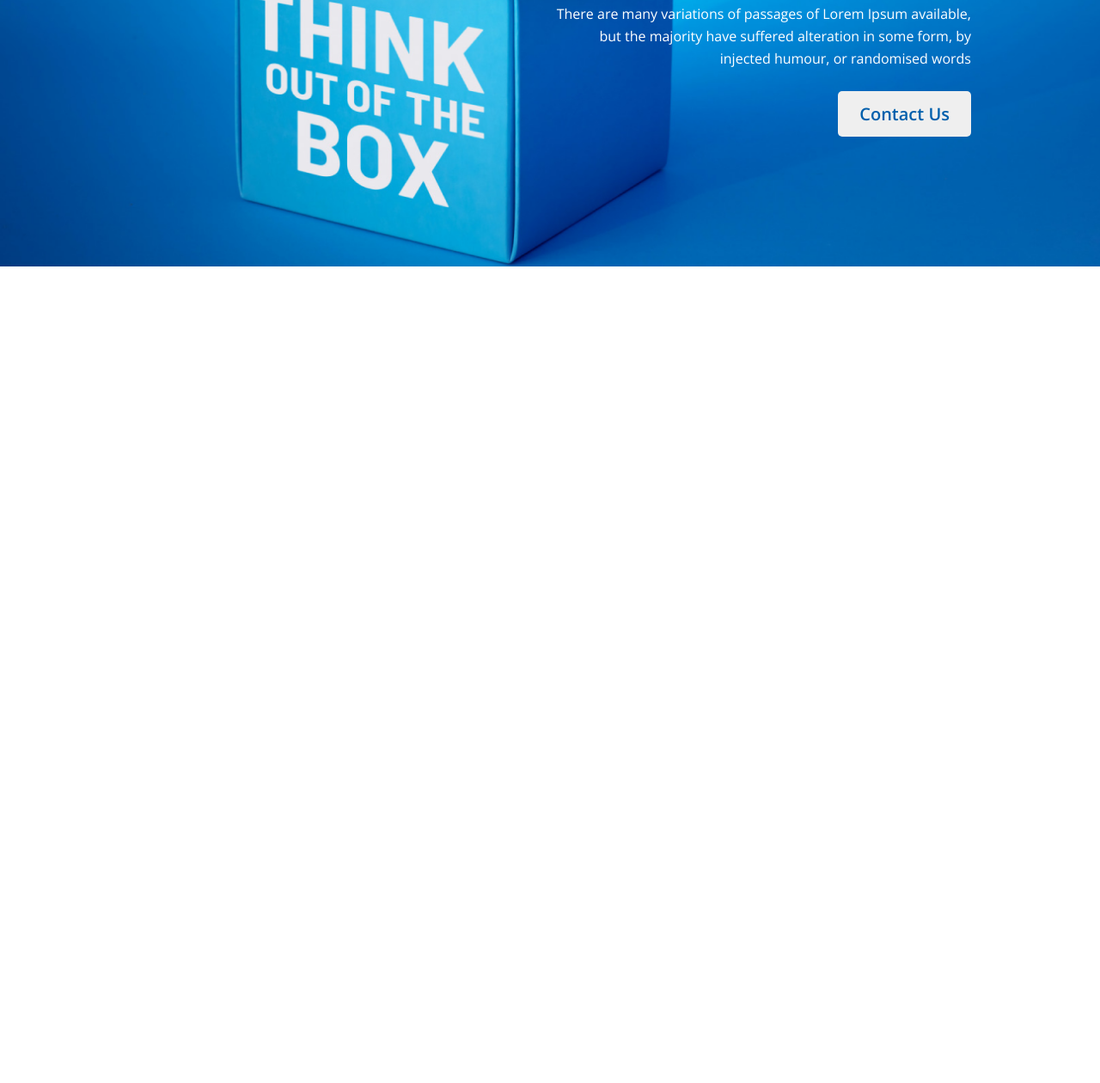
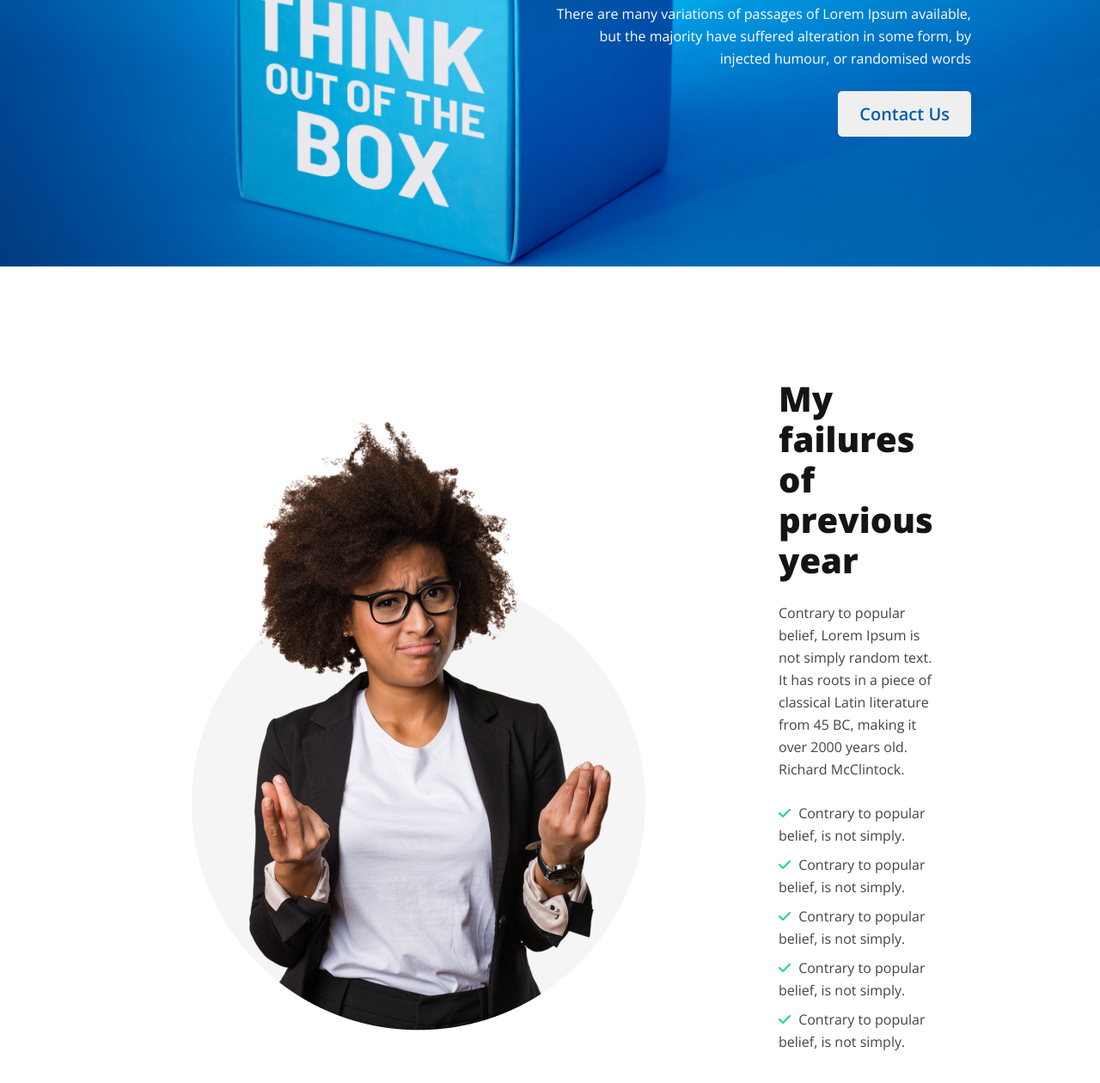
Before and after one commit to mahmudul-noman/new-year, a plain HTML site: page index.html in a window 1280 px wide. Shown: the part 490-1750 px from the top of the page at 86% size. Before the commit the page ends 800 px from the top, so only its background shows below. Drawn offline with nearby package versions, Linux system fonts and the light colour scheme.

Commit message:
Added Previous Year Section

```diff
--- a/index.html
+++ b/index.html
@@ -6,6 +6,7 @@
     <meta name="viewport" content="width=device-width, initial-scale=1.0">
     <title>New Year Project</title>
     <link rel="preconnect" href="https://fonts.googleapis.com"><link rel="preconnect" href="https://fonts.gstatic.com" crossorigin><link href="https://fonts.googleapis.com/css2?family=Open+Sans:wght@400;600;800&display=swap" rel="stylesheet">
+    <script src="https://kit.fontawesome.com/783d0440f0.js" crossorigin="anonymous"></script>
     <link rel="stylesheet" href="styles/style.css">
 </head>
 <body>
@@ -22,9 +23,28 @@
     </header>
     <!-- Headaer Area End -->
 
-    <!-- Main Area Start -->
 
-    <!-- Main Area End -->
+    <main> <!-- Main Area Start -->
+
+    <!-- Previous Year Section Start -->
+        <section class="previous-year">
+            <img src="images/person.png" alt="">
+            <div class="prev-text">
+                <h3 class="prev-title">My failures of previous year</h3>
+                <p class="prev-description">Contrary to popular belief, Lorem Ipsum is not simply random text. It has roots in a piece of classical Latin literature from 45 BC, making it over 2000 years old. Richard McClintock.</p>
+                <ul class="prev-list">
+                    <li><i class="fas fa-check"></i> Contrary to popular belief, is not simply.</li>
+                    <li><i class="fas fa-check"></i> Contrary to popular belief, is not simply.</li>
+                    <li><i class="fas fa-check"></i> Contrary to popular belief, is not simply.</li>
+                    <li><i class="fas fa-check"></i> Contrary to popular belief, is not simply.</li>
+                    <li><i class="fas fa-check"></i> Contrary to popular belief, is not simply.</li>
+                </ul>
+            </div>
+        </section>
+    <!-- Previous Year Section End -->
+
+    </main> <!-- Main Area End -->
+
 
     <!-- Footer Area Start -->
     <!-- Footer Area End -->
--- a/styles/style.css
+++ b/styles/style.css
@@ -39,3 +39,44 @@
     margin-top: 25px;
     margin-bottom: 25px;
 }
+
+/* previous-year CSS */
+.previous-year{
+    display: flex;
+    margin: 0 200px;
+    align-items: center;
+    padding-top: 130px;
+    padding-bottom: 130px;
+}
+.prev-text {
+    padding: 0px 137px;
+}
+.prev-title{
+    font-weight: 700;
+    font-size: 40px;
+    line-height: 47px;
+    color: #151414;
+}
+.prev-description{
+    font-weight: 400;
+    font-size: 16px;
+    line-height: 26px;
+    color: #444343;
+    margin-top: 25px;
+    margin-bottom: 25px;
+}
+.prev-list{
+    padding: 0;
+}
+.prev-list li{
+    list-style: none;
+    font-weight: 400;
+    font-size: 16px;
+    line-height: 26px;
+    color: #444343;
+    padding-bottom: 8px;
+}
+.prev-list li i{
+    color: #16D887;
+    margin-right: 5px;
+}
```
